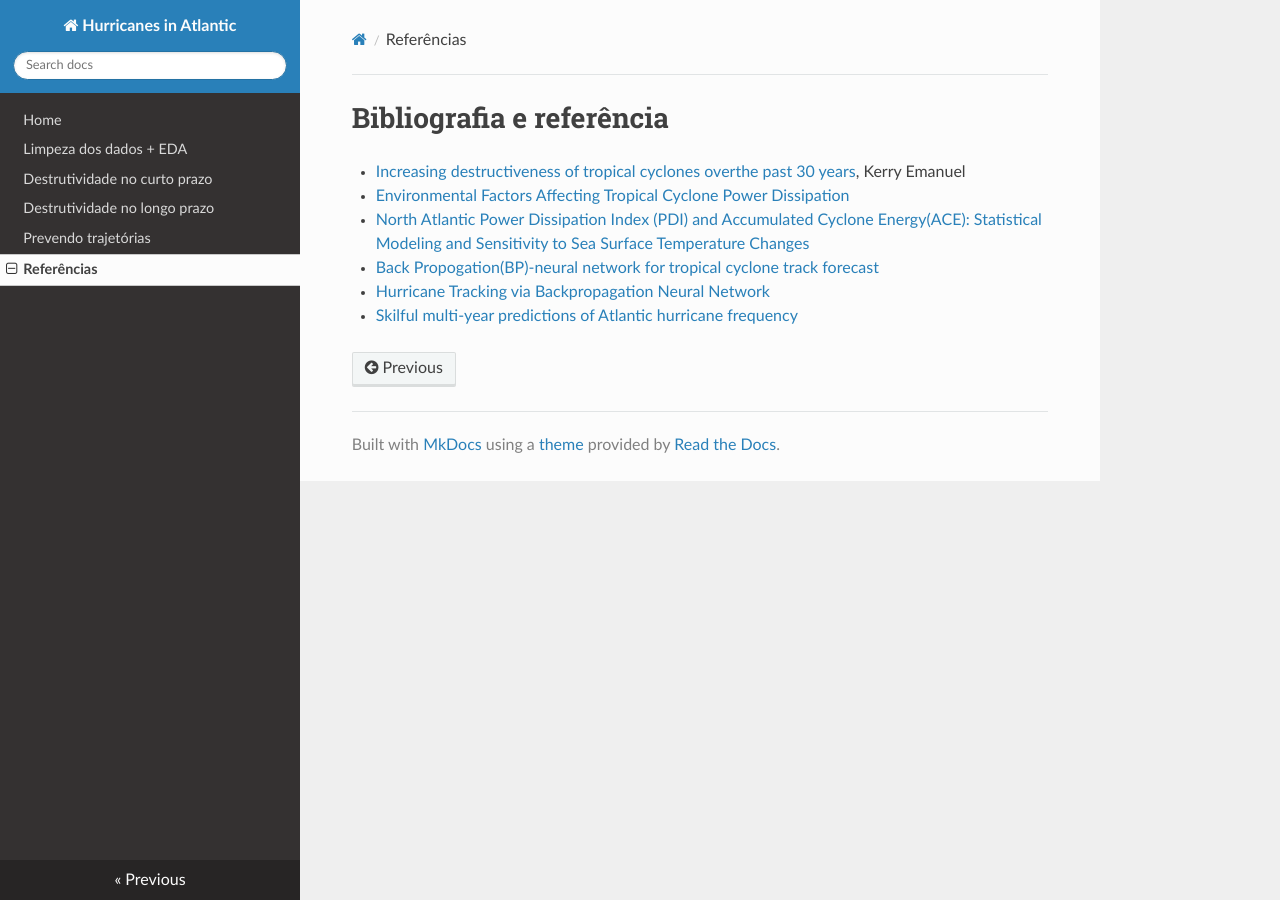
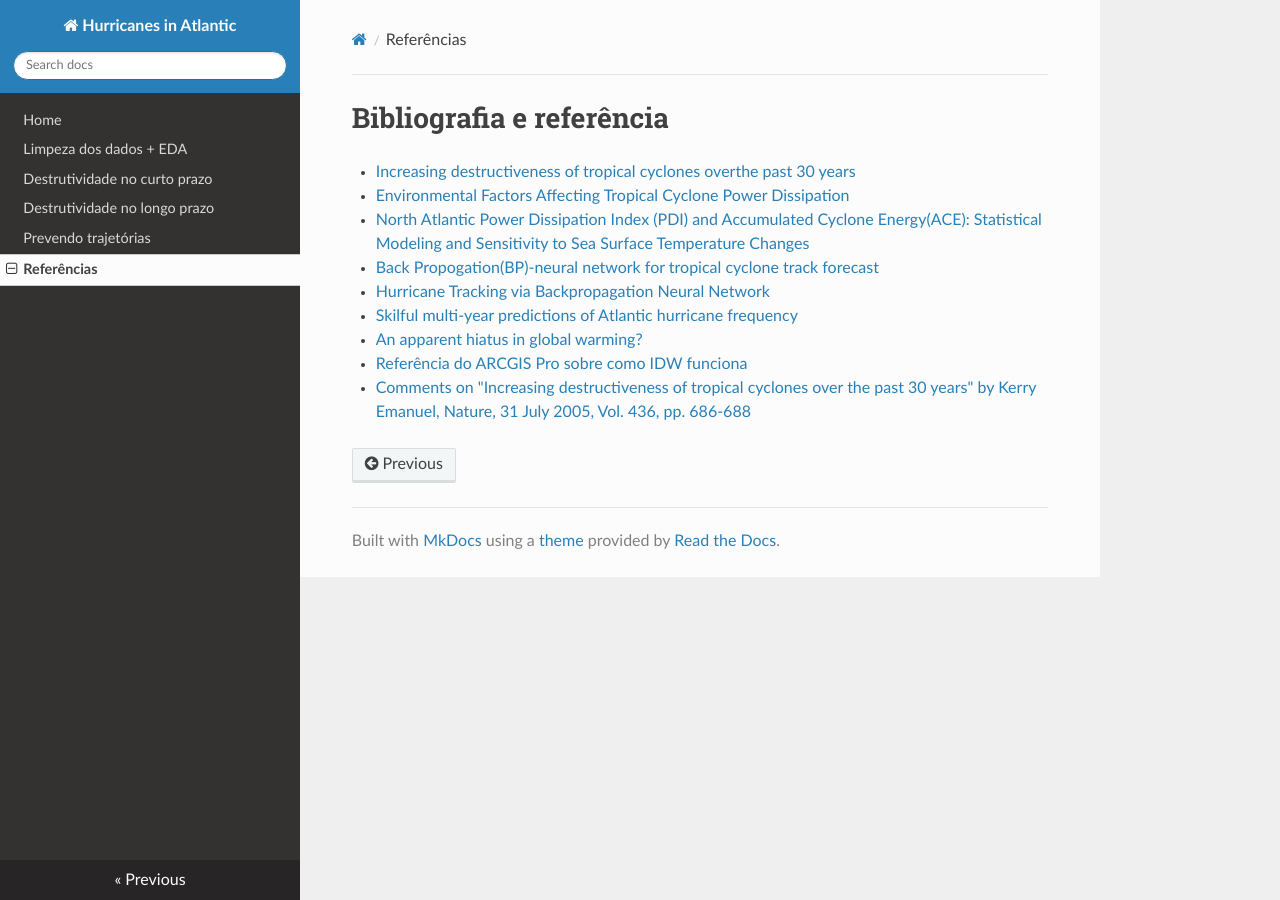
Before and after one commit to reneroliveira/Hurricane_Project, an MkDocs documentation site: the page built from docs/bib.md, in a window 1280 px wide. Built offline with MkDocs 1.6.1, drawn with Linux system fonts in a browser that asks for light colours; nearby versions of some CDN libraries.

Commit message:
adicionando mais referencias minhas

```diff
--- a/docs/bib.md
+++ b/docs/bib.md
@@ -1,8 +1,11 @@
 #Bibliografia e referência
 
-- [Increasing destructiveness of tropical cyclones overthe past 30 years](ftp://texmex.mit.edu/pub/emanuel/PAPERS/NATURE03906.pdf), Kerry Emanuel
+- [Increasing destructiveness of tropical cyclones overthe past 30 years](ftp://texmex.mit.edu/pub/emanuel/PAPERS/NATURE03906.pdf)
 - [Environmental Factors Affecting Tropical Cyclone Power Dissipation](ftp://texmex.mit.edu/pub/emanuel/PAPERS/Factors.pdf)
 - [North Atlantic Power Dissipation Index (PDI) and Accumulated Cyclone Energy(ACE): Statistical Modeling and Sensitivity to Sea Surface Temperature Changes](https://journals.ametsoc.org/jcli/article/25/2/625/33791/North-Atlantic-Power-Dissipation-Index-PDI-and)
 - [Back Propogation(BP)-neural network for tropical cyclone track forecast](https://ieeexplore.ieee.org/document/5981095)
 - [Hurricane Tracking via Backpropagation Neural Network](https://ieeexplore.ieee.org/document/487576)
 - [Skilful multi-year predictions of Atlantic hurricane frequency](https://www.nature.com/articles/ngeo1004)
+- [An apparent hiatus in global warming?](https://agupubs.onlinelibrary.wiley.com/doi/full/10.1002/2013EF000165)
+- [Referência do ARCGIS Pro sobre como IDW funciona](https://pro.arcgis.com/en/pro-app/tool-reference/spatial-analyst/how-idw-works.htm)
+- [Comments on "Increasing destructiveness of tropical cyclones over the past 30 years" by Kerry Emanuel, Nature, 31 July 2005, Vol. 436, pp. 686-688](https://arxiv.org/abs/physics/0601050)
```
